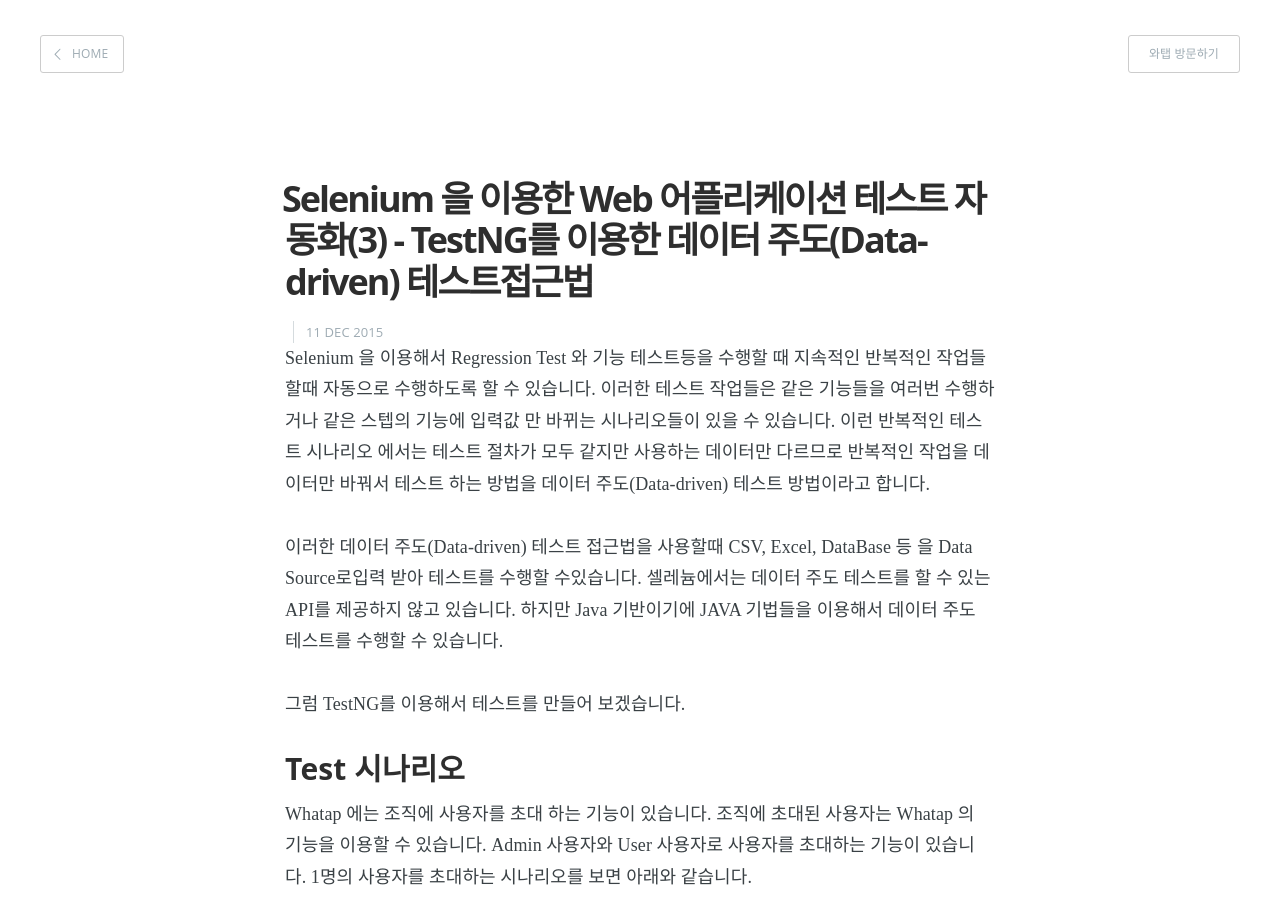
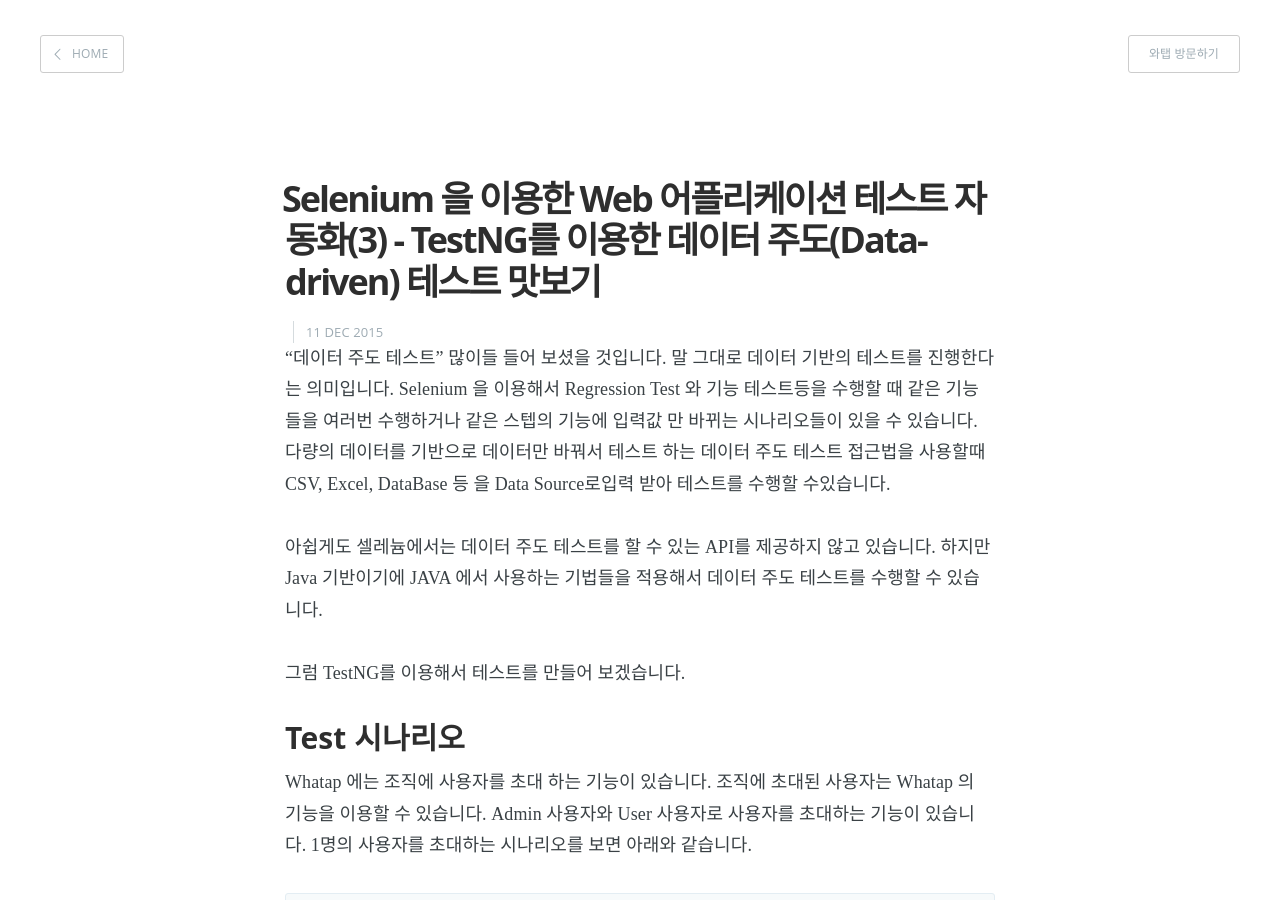
Before and after one commit to whatap/whatap.github.io, a Jekyll site: the page built from _posts/2015-12-10-Data-driven-Selenium-Test-using-TestNG.md, in a window 1280 px wide and 900 px high. Built offline with Jekyll 4.4.1, drawn with Linux system fonts in a browser that asks for light colours; some web fonts are replaced; Markdown is read by kramdown in place of the engine named in the settings.

Commit message:
오타 수정

```diff
--- a/_posts/2015-12-10-Data-driven-Selenium-Test-using-TestNG.md
+++ b/_posts/2015-12-10-Data-driven-Selenium-Test-using-TestNG.md
@@ -1,17 +1,16 @@
 ---
 layout: post
-title:  "Selenium 을 이용한 Web 어플리케이션 테스트 자동화(3) - TestNG를 이용한 데이터 주도(Data-driven) 테스트접근법"
+title:  "Selenium 을 이용한 Web 어플리케이션 테스트 자동화(3) - TestNG를 이용한 데이터 주도(Data-driven) 테스트 맛보기"
 date:   2015-12-11 06:00:00
 author: 김광명
 profile: kmkim.png
 ---
-Selenium 을 이용해서 Regression Test 와 기능 테스트등을 수행할 때 지속적인 반복적인 작업들할때 자동으로 수행하도록 할 수 있습니다.
-이러한 테스트 작업들은 같은 기능들을 여러번 수행하거나 같은 스텝의 기능에 입력값 만 바뀌는 시나리오들이 있을 수 있습니다.
-이런 반복적인 테스트 시나리오 에서는 테스트 절차가 모두 같지만 사용하는 데이터만 다르므로 반복적인 작업을 데이터만 바꿔서 테스트 하는 방법을 데이터 주도(Data-driven) 테스트 방법이라고 합니다.
+"데이터 주도 테스트" 많이들 들어 보셨을 것입니다. 말 그대로 데이터 기반의 테스트를 진행한다는 의미입니다.
+Selenium 을 이용해서 Regression Test 와 기능 테스트등을 수행할 때 같은 기능들을 여러번 수행하거나 같은 스텝의 기능에 입력값 만 바뀌는 시나리오들이 있을 수 있습니다.
+다량의 데이터를 기반으로 데이터만 바꿔서 테스트 하는 데이터 주도 테스트 접근법을 사용할때 CSV, Excel, DataBase 등 을 Data Source로입력 받아 테스트를 수행할 수있습니다.
 
-이러한 데이터 주도(Data-driven) 테스트 접근법을 사용할때 CSV, Excel, DataBase 등 을 Data Source로입력 받아 테스트를 수행할 수있습니다.
-셀레늄에서는 데이터 주도 테스트를 할 수 있는 API를 제공하지 않고 있습니다.
-하지만 Java 기반이기에 JAVA 기법들을 이용해서 데이터 주도 테스트를 수행할 수 있습니다.
+아쉽게도 셀레늄에서는 데이터 주도 테스트를 할 수 있는 API를 제공하지 않고 있습니다.
+하지만 Java 기반이기에 JAVA 에서 사용하는 기법들을 적용해서 데이터 주도 테스트를 수행할 수 있습니다.
 
 그럼 TestNG를 이용해서 테스트를 만들어 보겠습니다.
 
```
